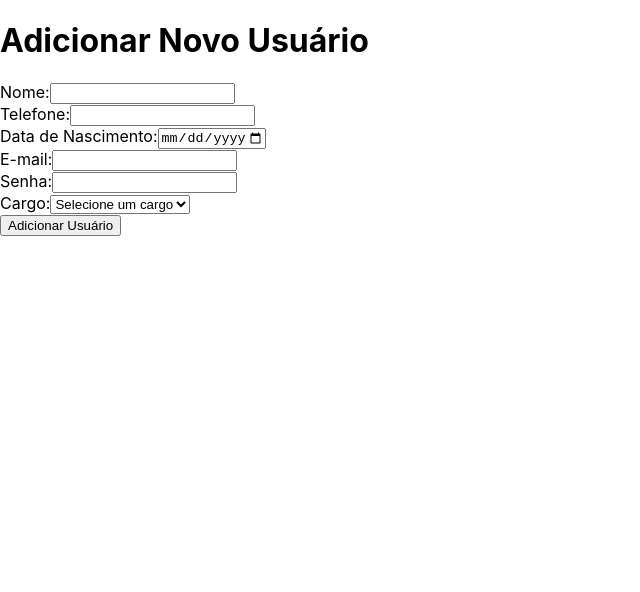
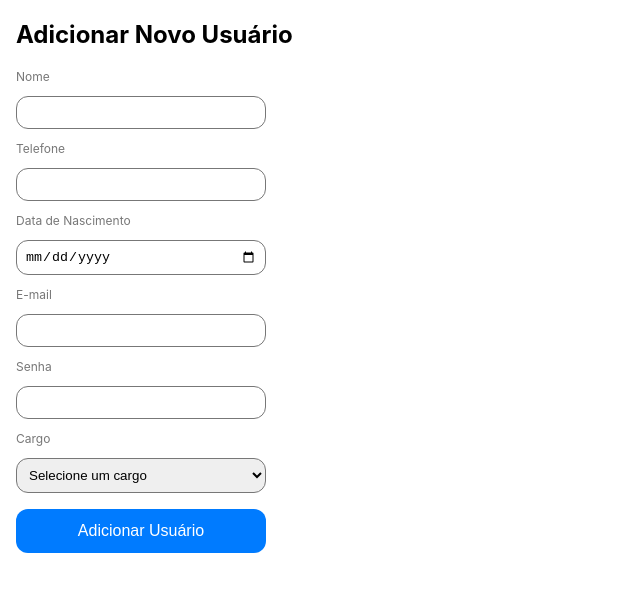
Before and after one commit to indigotech/onboard-larissa-sanches, a React (Create React App) app: page /add-user in a window 1280 px wide. Shown: the top 592 px of the page, without its empty margins (0-640 px from the left). Built offline with nearby package versions, Linux system fonts and the light colour scheme.

Commit message:
Criação e estilização de componentes reutilizáveis

```diff
--- a/package.json
+++ b/package.json
@@ -18,6 +18,7 @@
     "react": "18.3.1",
     "react-router-dom": "6.26.1",
     "react-scripts": "5.0.1",
+    "styled-components": "^6.1.13",
     "web-vitals": "2.1.4"
   },
   "scripts": {
@@ -52,6 +53,7 @@
     "@babel/plugin-proposal-private-property-in-object": "^7.21.11",
     "@eslint/js": "9.9.1",
     "@types/eslint__js": "8.42.3",
+    "@types/styled-components": "^5.1.34",
     "eslint": "8.57.0",
     "eslint-config-prettier": "9.1.0",
     "eslint-plugin-react": "7.35.2",
--- a/src/AddUser.tsx
+++ b/src/AddUser.tsx
@@ -2,7 +2,12 @@ import React, { useState } from 'react';
 import { useMutation, ApolloError } from '@apollo/client';
 import { CREATE_USER_MUTATION } from './mutations';
 import { useNavigate } from 'react-router-dom';
-import LoadingButton from './LoadingButton';
+import Button from './components/Button';
+import H1 from './components/H1';
+import FormField from './components/FormField';
+
+const MAX_BIRTH_DATE = new Date().toISOString().split('T')[0];
+const EMAIL_REGEX = /^[^\s@]+@[^\s@]+\.[^\s@]+$/;
 
 interface ValidationErrors {
   name?: string;
@@ -55,7 +60,7 @@ const AddUser: React.FC = () => {
       newErrors.role = 'O cargo deve ser um dos seguintes: admin, user.';
     }
 
-    if (!/^[^\s@]+@[^\s@]+\.[^\s@]+$/.test(email)) {
+    if (!EMAIL_REGEX.test(email)) {
       newErrors.email = 'O e-mail deve ser válido.';
     }
 
@@ -117,124 +122,60 @@ const AddUser: React.FC = () => {
 
   return (
     <div>
-      <h1>Adicionar Novo Usuário</h1>
+      <H1>Adicionar Novo Usuário</H1>
       <form onSubmit={handleSubmit}>
-        <div>
-          <label>
-            Nome:
-            <input
+        <FormField
+          label="Nome"
           type="text"
           value={name}
           onChange={(e) => setName(e.target.value)}
-              required
-              aria-invalid={!!errors.name}
-              aria-describedby="name-error"
+          error={errors.name}
         />
-          </label>
-          {errors.name && (
-            <p id="name-error" style={{ color: 'red' }}>
-              {errors.name}
-            </p>
-          )}
-        </div>
-        <div>
-          <label>
-            Telefone:
-            <input
+        <FormField
+          label="Telefone"
           type="text"
           value={phone}
           onChange={(e) => setPhone(e.target.value)}
-              required
-              aria-invalid={!!errors.phone}
-              aria-describedby="phone-error"
+          error={errors.phone}
         />
-          </label>
-          {errors.phone && (
-            <p id="phone-error" style={{ color: 'red' }}>
-              {errors.phone}
-            </p>
-          )}
-        </div>
-        <div>
-          <label>
-            Data de Nascimento:
-            <input
+        <FormField
+          label="Data de Nascimento"
           type="date"
           value={birthDate}
           onChange={(e) => setBirthDate(e.target.value)}
-              required
+          error={errors.birthDate}
           min="1900-01-01"
-              max={new Date().toISOString().split('T')[0]}
-              aria-invalid={!!errors.birthDate}
-              aria-describedby="birthDate-error"
+          max={MAX_BIRTH_DATE}
         />
-          </label>
-          {errors.birthDate && (
-            <p id="birthDate-error" style={{ color: 'red' }}>
-              {errors.birthDate}
-            </p>
-          )}
-        </div>
-        <div>
-          <label>
-            E-mail:
-            <input
+        <FormField
+          label="E-mail"
           type="email"
           value={email}
           onChange={(e) => setEmail(e.target.value)}
-              required
-              aria-invalid={!!errors.email}
-              aria-describedby="email-error"
+          error={errors.email}
         />
-          </label>
-          {errors.email && (
-            <p id="email-error" style={{ color: 'red' }}>
-              {errors.email}
-            </p>
-          )}
-        </div>
-        <div>
-          <label>
-            Senha:
-            <input
+        <FormField
+          label="Senha"
           type="password"
           value={password}
           onChange={(e) => setPassword(e.target.value)}
-              required
-              aria-invalid={!!errors.password}
-              aria-describedby="password-error"
+          error={errors.password}
         />
-          </label>
-          {errors.password && (
-            <p id="password-error" style={{ color: 'red' }}>
-              {errors.password}
-            </p>
-          )}
-        </div>
-        <div>
-          <label>
-            Cargo:
-            <select
+        <FormField
+          label="Cargo"
+          type="select"
           value={role}
           onChange={(e) => setRole(e.target.value)}
-              required
-              aria-invalid={!!errors.role}
-              aria-describedby="role-error"
-            >
-              <option value="">Selecione um cargo</option>
-              <option value="admin">Administrador</option>
-              <option value="user">Usuário</option>
-            </select>
-          </label>
-          {errors.role && (
-            <p id="role-error" style={{ color: 'red' }}>
-              {errors.role}
-            </p>
-          )}
-        </div>
-        <LoadingButton type="submit" loading={loading}>
+          error={errors.role}
+          options={[
+            { value: '', label: 'Selecione um cargo' },
+            { value: 'admin', label: 'Administrador' },
+            { value: 'user', label: 'Usuário' },
+          ]}
+        />
+        <Button type="submit" loading={loading}>
           Adicionar Usuário
-        </LoadingButton>
+        </Button>
       </form>
       {errors.server && <p style={{ color: 'red' }}>Erro: {errors.server}</p>}
       {successMessage && <p style={{ color: 'green' }}>{successMessage}</p>}
--- a/src/Home.tsx
+++ b/src/Home.tsx
@@ -4,7 +4,6 @@ import UsersList from './UsersList';
 const Home: React.FC = () => {
   return (
     <div>
-      <h1>Bem-vindo(a) à Página Inicial!</h1>
       <UsersList />
     </div>
   );
--- a/src/LoadingButton.tsx
+++ /dev/null
@@ -1,28 +0,0 @@
-import React from 'react';
-
-interface LoadingButtonProps {
-  loading: boolean;
-  children: string;
-  type?: 'button' | 'submit' | 'reset';
-}
-
-const LoadingButton: React.FC<LoadingButtonProps> = ({
-  loading,
-  children,
-  type = 'button',
-}) => {
-  return (
-    <button type={type} disabled={loading}>
-      {loading ? (
-        <>
-          Carregando...
-          <span className="loading-spinner" />
-        </>
-      ) : (
-        <span>{children}</span>
-      )}
-    </button>
-  );
-};
-
-export default LoadingButton;
--- a/src/Login.tsx
+++ b/src/Login.tsx
@@ -2,7 +2,9 @@ import React, { useState } from 'react';
 import { useMutation, ApolloError } from '@apollo/client';
 import { useNavigate } from 'react-router-dom';
 import { LOGIN_MUTATION } from './mutations';
-import LoadingButton from './LoadingButton';
+import Button from './components/Button';
+import FormField from './components/FormField';
+import H1 from './components/H1';
 
 interface ValidationErrors {
   email?: string;
@@ -80,47 +82,27 @@ export default function Login() {
 
   return (
     <div>
-      <h1>Bem-vindo(a) à Taqtile!</h1>
+      <H1>Bem-vindo(a) à Taqtile!</H1>
       <form onSubmit={handleSubmit}>
-        <div>
-          <label>
-            Email:
-            <input
+        <FormField
+          label="Email:"
           type="email"
+          placeholder="Digite seu email"
           value={email}
           onChange={(e) => setEmail(e.target.value)}
-              required
-              aria-invalid={!!errors.email}
-              aria-describedby="email-error"
+          error={errors.email}
         />
-          </label>
-          {errors.email && (
-            <p id="email-error" style={{ color: 'red' }}>
-              {errors.email}
-            </p>
-          )}
-        </div>
-        <div>
-          <label>
-            Senha:
-            <input
+        <FormField
+          label="Senha:"
           type="password"
+          placeholder="Digite sua senha"
           value={password}
           onChange={(e) => setPassword(e.target.value)}
-              required
-              aria-invalid={!!errors.password}
-              aria-describedby="password-error"
+          error={errors.password}
         />
-          </label>
-          {errors.password && (
-            <p id="password-error" style={{ color: 'red' }}>
-              {errors.password}
-            </p>
-          )}
-        </div>
-        <LoadingButton loading={loading} type="submit">
-          Enviar
-        </LoadingButton>
+        <Button type="submit" disabled={loading}>
+          {loading ? 'Carregando...' : 'Enviar'}
+        </Button>
         {loginError && <p style={{ color: 'red' }}>Erro: {loginError}</p>}
       </form>
       {successMessage && <p style={{ color: 'green' }}>{successMessage}</p>}
--- a/src/UsersList.tsx
+++ b/src/UsersList.tsx
@@ -2,6 +2,9 @@ import React, { useState } from 'react';
 import { useQuery } from '@apollo/client';
 import { USERS_QUERY } from './queries';
 import { useNavigate } from 'react-router-dom';
+import H1 from './components/H1';
+import Button from './components/Button';
+import styled from 'styled-components';
 
 interface User {
   id: string;
@@ -29,9 +32,55 @@ interface PageInput {
   limit: number;
 }
 
+const Container = styled.div`
+  padding: 16px;
+`;
+
+const UserList = styled.ul`
+  list-style-type: none;
+  padding: 0;
+`;
+
+const UserListItem = styled.li`
+  padding: 12px 0;
+  transition: background-color 0.3s, color 0.3s;
+  cursor: pointer;
+
+  &:hover {
+    color: #007bff;
+  }
+
+  &:active {
+    color: #0056b3;
+  }
+`;
+
+const PaginationContainer = styled.div`
+  justify-content: center;
+  align-items: center;
+`;
+
+const PaginationButton = styled.button<{ disabled: boolean }>`
+  background-color: ${(props) => (props.disabled ? '#ddd' : '#007bff')};
+  color: ${(props) => (props.disabled ? '#666' : '#fff')};
+  border: none;
+  padding: 8px 16px;
+  border-radius: 4px;
+  cursor: ${(props) => (props.disabled ? 'not-allowed' : 'pointer')};
+  font-size: 16px;
+
+  &:hover {
+    background-color: ${(props) => (props.disabled ? '#ddd' : '#0056b3')};
+  }
+`;
+
+const ErrorText = styled.p`
+  color: red;
+`;
+
 const UsersList: React.FC = () => {
   const [page, setPage] = useState(1);
-  const [pageSize] = useState(20);
+  const [pageSize] = useState(10);
 
   const { loading, error, data, refetch } = useQuery<UsersData>(USERS_QUERY, {
     variables: {
@@ -75,49 +124,49 @@ const UsersList: React.FC = () => {
     }
 
     return (
-      <div>
-        <p style={{ color: 'red' }}>{errorMessage}</p>
-        <button onClick={handleRetry}>Tentar Novamente</button>
-      </div>
+      <Container>
+        <ErrorText>{errorMessage}</ErrorText>
+        <Button onClick={handleRetry}>Tentar Novamente</Button>
+      </Container>
     );
   }
 
   return (
-    <div>
-      <h2>Lista de Usuários</h2>
-      <ul>
+    <Container>
+      <H1>Lista de Usuários</H1>
+      <UserList>
         {data?.users?.nodes.length ? (
           data.users.nodes.map((user) => (
-            <li key={user.id}>
+            <UserListItem key={user.id}>
               <a
                 href={`/user/${user.id}`}
                 style={{ textDecoration: 'none', color: 'inherit' }}
               >
                 <strong>{user.name}</strong> - {user.email}
               </a>
-            </li>
+            </UserListItem>
           ))
         ) : (
           <p>Não há usuários para exibir.</p>
         )}
-      </ul>
-      <div>
-        <button onClick={handlePreviousPage} disabled={page === 1}>
+      </UserList>
+      <PaginationContainer>
+        <PaginationButton onClick={handlePreviousPage} disabled={page === 1}>
           Anterior
-        </button>
+        </PaginationButton>
         <span>
           {' '}
           {page} de {totalPages} páginas{' '}
         </span>
-        <button
+        <PaginationButton
           onClick={handleNextPage}
           disabled={!data?.users?.pageInfo.hasNextPage}
         >
           Próxima
-        </button>
-      </div>
-      <button onClick={() => navigate('/add-user')}>Adicionar Usuário</button>
-    </div>
+        </PaginationButton>
+      </PaginationContainer>
+      <Button onClick={() => navigate('/add-user')}>Adicionar Usuário</Button>
+    </Container>
   );
 };
 
--- /dev/null
+++ b/src/components/Button.tsx
@@ -0,0 +1,62 @@
+import React from 'react';
+import styled from 'styled-components';
+
+interface ButtonProps {
+  onClick?: () => void;
+  children: string;
+  type?: 'button' | 'submit' | 'reset';
+  disabled?: boolean;
+  loading?: boolean;
+}
+
+const StyledButton = styled.button<{ disabled?: boolean; loading?: boolean }>`
+  width: 100%;
+  max-width: 250px;
+  font-size: 16px;
+  font-weight: regular;
+  color: #ffffff;
+  background-color: ${(props) => (props.disabled ? '#cccccc' : '#007bff')};
+  height: 44px;
+  border: none;
+  border-radius: 12px;
+  cursor: ${(props) => (props.disabled ? 'not-allowed' : 'pointer')};
+  padding: 0 16px;
+  display: flex;
+  align-items: center;
+  justify-content: center;
+  position: relative;
+  margin: 16px;
+
+  &:hover {
+    opacity: ${(props) => (props.loading ? 1 : 0.8)};
+  }
+`;
+
+const LoadingText = styled.span<{ loading?: boolean }>`
+  color: #ffffff;
+  font-size: 16px;
+`;
+
+const Button: React.FC<ButtonProps> = ({
+  onClick,
+  children,
+  type = 'button',
+  disabled = false,
+  loading = false,
+}) => (
+  <StyledButton
+    type={type}
+    onClick={onClick}
+    disabled={disabled || loading}
+    loading={loading}
+    aria-busy={loading}
+  >
+    {loading ? (
+      <LoadingText loading={loading}>Carregando...</LoadingText>
+    ) : (
+      children
+    )}
+  </StyledButton>
+);
+
+export default Button;
--- /dev/null
+++ b/src/components/FormField.tsx
@@ -0,0 +1,101 @@
+import React from 'react';
+import styled from 'styled-components';
+
+interface FormFieldProps {
+  label: string;
+  type?: string;
+  placeholder?: string;
+  value?: string;
+  onChange?: (
+    e: React.ChangeEvent<HTMLInputElement | HTMLSelectElement>
+  ) => void;
+  error?: string;
+  min?: string;
+  max?: string;
+  options?: { value: string; label: string }[];
+}
+
+const Label = styled.label`
+  display: block;
+  font-size: 12px;
+  font-weight: normal;
+  color: #777777;
+  margin: 12px 16px;
+  display: block;
+`;
+
+const Input = styled.input<{ hasError?: boolean }>`
+  width: 100%;
+  max-width: 250px;
+  padding: 8px;
+  border: 1px solid ${(props) => (props.hasError ? '#ff0000' : '#777777')};
+  border-radius: 12px;
+  box-sizing: border-box;
+  margin: 0 16px;
+`;
+
+const Select = styled.select<{ hasError?: boolean }>`
+  width: 100%;
+  max-width: 250px;
+  padding: 8px;
+  border: 1px solid ${(props) => (props.hasError ? '#ff0000' : '#777777')};
+  border-radius: 12px;
+  box-sizing: border-box;
+  margin: 0 16px;
+`;
+
+const ErrorText = styled.p`
+  font-size: 12px;
+  font-weight: normal;
+  color: #ff0000;
+  margin-top: 8px;
+  margin: 0 16px;
+`;
+
+const FormField: React.FC<FormFieldProps> = ({
+  label,
+  type = 'text',
+  placeholder = '',
+  value,
+  onChange,
+  error,
+  min,
+  max,
+  options,
+}) => {
+  return (
+    <div>
+      <Label>{label}</Label>
+      {type === 'select' ? (
+        <Select
+          value={value}
+          onChange={
+            onChange as (e: React.ChangeEvent<HTMLSelectElement>) => void
+          }
+          hasError={!!error}
+        >
+          {options?.map((option) => (
+            <option key={option.value} value={option.value}>
+              {option.label}
+            </option>
+          ))}
+        </Select>
+      ) : (
+        <Input
+          type={type}
+          placeholder={placeholder}
+          value={value}
+          onChange={
+            onChange as (e: React.ChangeEvent<HTMLInputElement>) => void
+          }
+          min={min}
+          max={max}
+          hasError={!!error}
+        />
+      )}
+      {error && <ErrorText>{error}</ErrorText>}
+    </div>
+  );
+};
+
+export default FormField;
--- /dev/null
+++ b/src/components/H1.tsx
@@ -0,0 +1,20 @@
+import React from 'react';
+import styled from 'styled-components';
+
+interface H1Props {
+  children: string;
+  className?: string;
+}
+
+const StyledH1 = styled.h1`
+  font-size: 24px;
+  font-weight: bold;
+  color: #000000;
+  margin: 20px 16px;
+`;
+
+const H1: React.FC<H1Props> = ({ children, className = '' }) => {
+  return <StyledH1 className={className}>{children}</StyledH1>;
+};
+
+export default H1;
```
Also changed, not shown: src/UserDetails.tsx (+26 -14 lines), 1 other file (tests, documents, lock files or other folders). Lines whose indentation alone changed are shown as unchanged.
